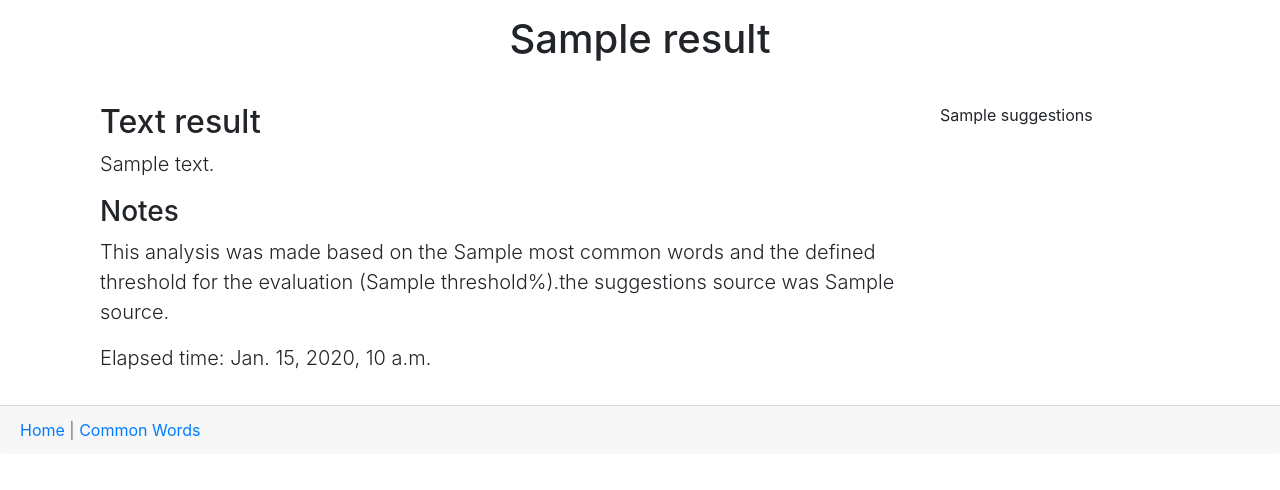
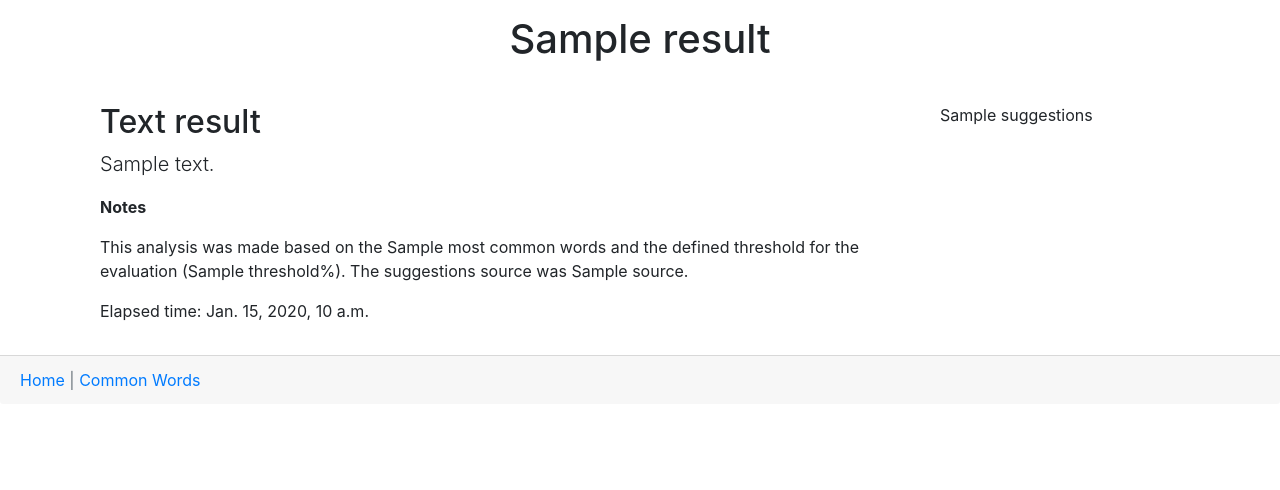
Before and after one commit to CodeforAustralia/lexiProject, a Django app: template lexi/templates/lexi/analysis.html in a window 1280 px wide. Shown: the part 310-800 px from the top of the page. Run offline with Django 3.2, Linux system fonts and the light colour scheme; the template is opened without the code that fills it: most values are stand-ins (such as "Sample title", 1, 10 or a date in 2020); some libraries are stand-ins or nearby versions.

Commit message:
Modify styles for some texts.

```diff
--- a/lexi/templates/lexi/analysis.html
+++ b/lexi/templates/lexi/analysis.html
@@ -42,9 +42,9 @@
                 <p class="lead" id="checkedMessage">{{ checked_message|safe }}</p>
             </div>
             <div class="col-md">
-                <h3>Notes</h3>
-                <p class="lead">This analysis was made based on the {{global_variables.subset_common_words}} most common words and the defined threshold for the evaluation ({{global_variables.threshold}}%).the suggestions source was {{global_variables.source}}.</p>
-                <p class="lead">Elapsed time: {{global_variables.elapsed_time}}</p>
+                <p><strong>Notes</strong></p>
+                <p>This analysis was made based on the {{global_variables.subset_common_words}} most common words and the defined threshold for the evaluation ({{global_variables.threshold}}%). The suggestions source was {{global_variables.source}}.</p>
+                <p>Elapsed time: {{global_variables.elapsed_time}}</p>
             </div>
         </div>
         <div class="col-md">
```
